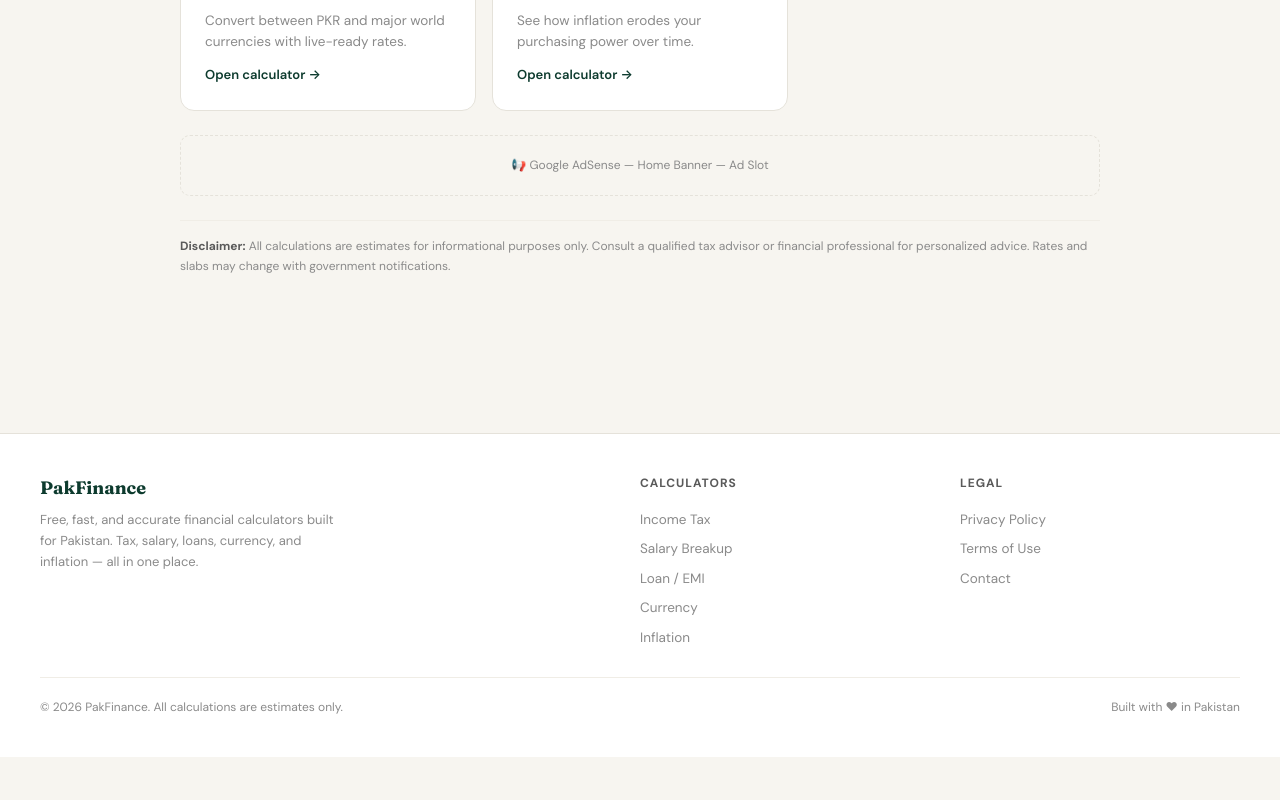
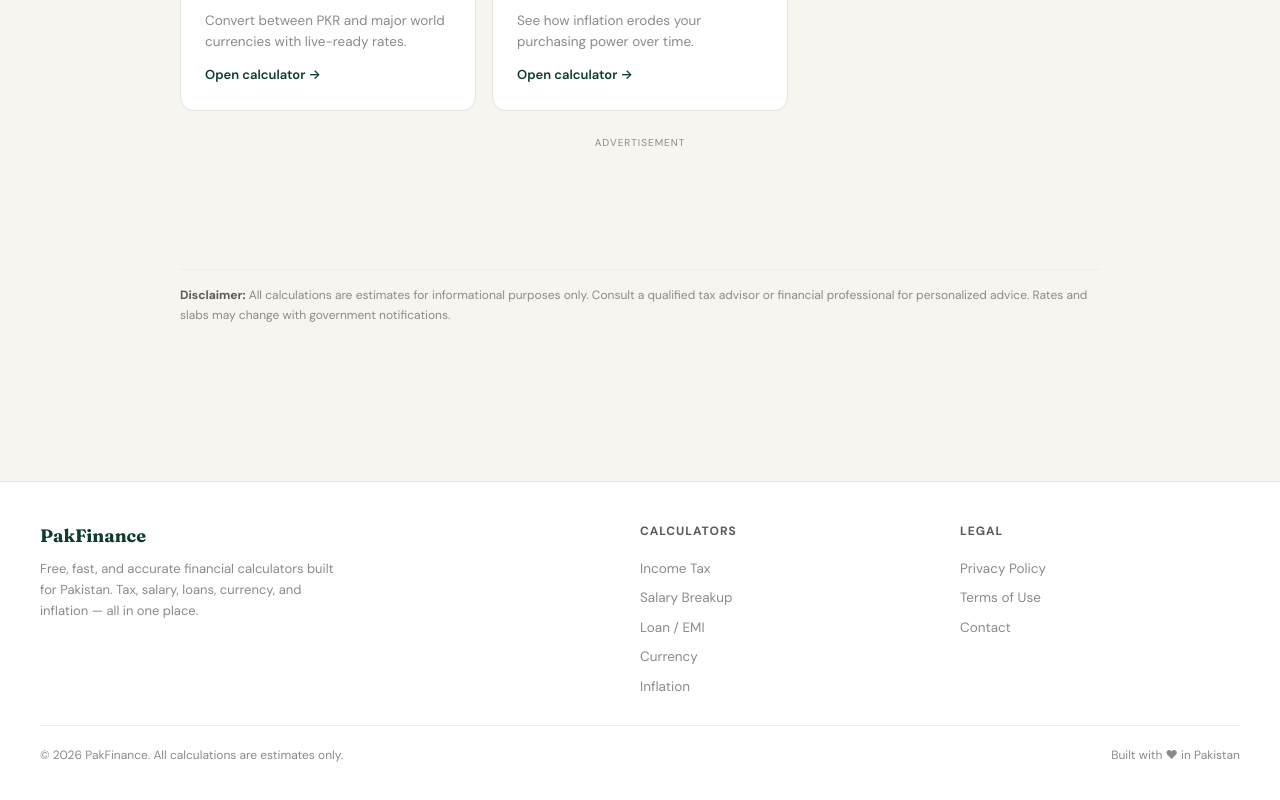
Before and after one commit to talhajaved024/pakFinance, a React (Vite) app: page / in a window 1280 px wide. Shown: the part 835-1635 px from the top of the page. Before the commit the page ends 1592 px from the top, so only its background shows below. Built offline with nearby package versions, Linux system fonts and the light colour scheme; no server answers.

Commit message:
Add files via upload

```diff
--- a/src/components/AdPlaceholder.jsx
+++ b/src/components/AdPlaceholder.jsx
@@ -1,10 +1,82 @@
+import { useEffect, useRef } from 'react'
+
+const AD_CLIENT = 'ca-pub-4590343506815597'
+
 /**
- * Placeholder block for AdSense or other ad networks.
+ * Google AdSense ad unit component.
+ *
+ * Renders a responsive AdSense display ad.
+ * Falls back to a styled placeholder if ads fail to load
+ * (e.g. during local development or if AdSense hasn't approved the site yet).
+ *
+ * @param {'horizontal'|'vertical'|'square'} format  - Ad shape preference
+ * @param {string} label - Fallback label text
  */
-export default function AdPlaceholder({ label = 'Advertisement' }) {
+export default function AdPlaceholder({
+  format = 'horizontal',
+  label = 'Advertisement',
+}) {
+  const adRef = useRef(null)
+  const pushed = useRef(false)
+
+  useEffect(() => {
+    // Only push once per mount, and only if adsbygoogle is available
+    if (pushed.current) return
+
+    try {
+      if (window.adsbygoogle && adRef.current) {
+        window.adsbygoogle.push({})
+        pushed.current = true
+      }
+    } catch (e) {
+      // AdSense not loaded yet (local dev, ad blocker, etc.) — silent fail
+    }
+  }, [])
+
   return (
-    <div className="ad-placeholder">
-      📢 {label} — Ad Slot
+    <div className="ad-container" style={{ margin: '24px 0' }}>
+      {/* Tiny "Ad" disclosure label */}
+      <div
+        style={{
+          fontSize: '10px',
+          color: 'var(--text-muted)',
+          textTransform: 'uppercase',
+          letterSpacing: '1px',
+          marginBottom: '4px',
+          textAlign: 'center',
+        }}
+      >
+        Advertisement
+      </div>
+
+      {/* AdSense ad unit — responsive auto format */}
+      <ins
+        className="adsbygoogle"
+        ref={adRef}
+        style={{
+          display: 'block',
+          minHeight: '90px',
+          width: '100%',
+          textAlign: 'center',
+          overflow: 'hidden',
+          borderRadius: 'var(--radius-sm)',
+        }}
+        data-ad-client={AD_CLIENT}
+        data-ad-slot="auto"
+        data-ad-format={format === 'square' ? 'rectangle' : format === 'vertical' ? 'vertical' : 'auto'}
+        data-full-width-responsive="true"
+      />
+
+      {/*
+        Fallback: if AdSense doesn't fill the slot (no ads available,
+        site not yet approved, local dev, ad blocker), the <ins> stays
+        empty and collapsed. The minHeight ensures some space is reserved.
+
+        Once your site is approved and live, the ads will auto-fill
+        these slots. You can also replace data-ad-slot="auto" with
+        specific ad unit IDs from your AdSense dashboard for better
+        control over ad types and placement.
+      */}
     </div>
   )
 }
```
